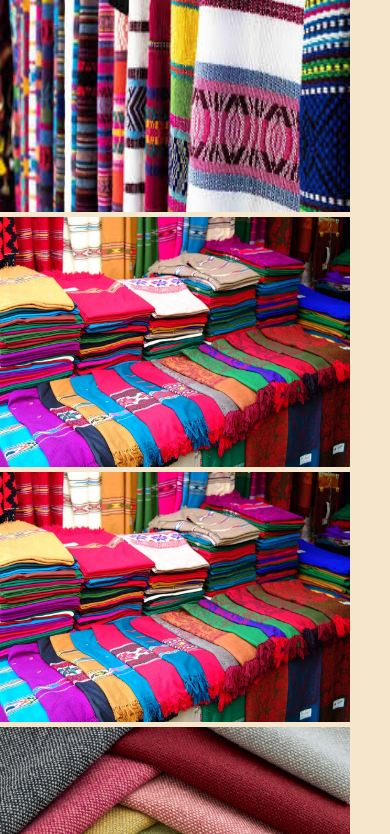
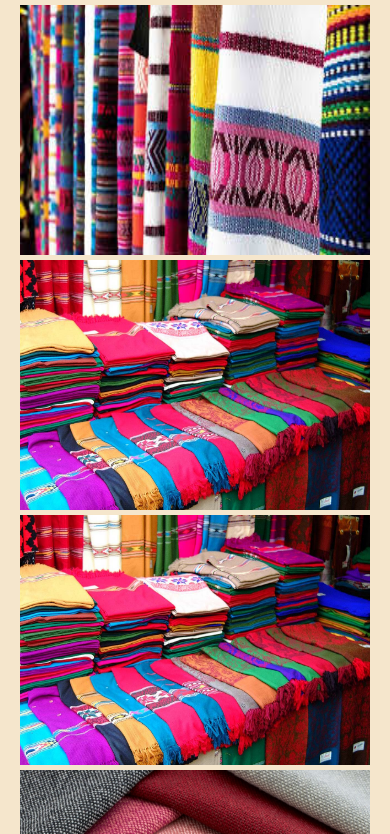
Before and after one commit to anton1418/sait, a plain HTML site: page site/site/index.html in a window 390 px wide. Shown: the part 282-1116 px from the top of the page. Drawn offline with Linux system fonts and the light colour scheme.

Commit message:
Update style.css

```diff
--- a/site/site/style.css
+++ b/site/site/style.css
@@ -117,6 +117,9 @@ p {
   }
 
   main {
-    left: 0;
+    position: static;
+    width: 100%;
+    padding-left: 20px;
+    padding-right: 20px;
   }
 }
```
